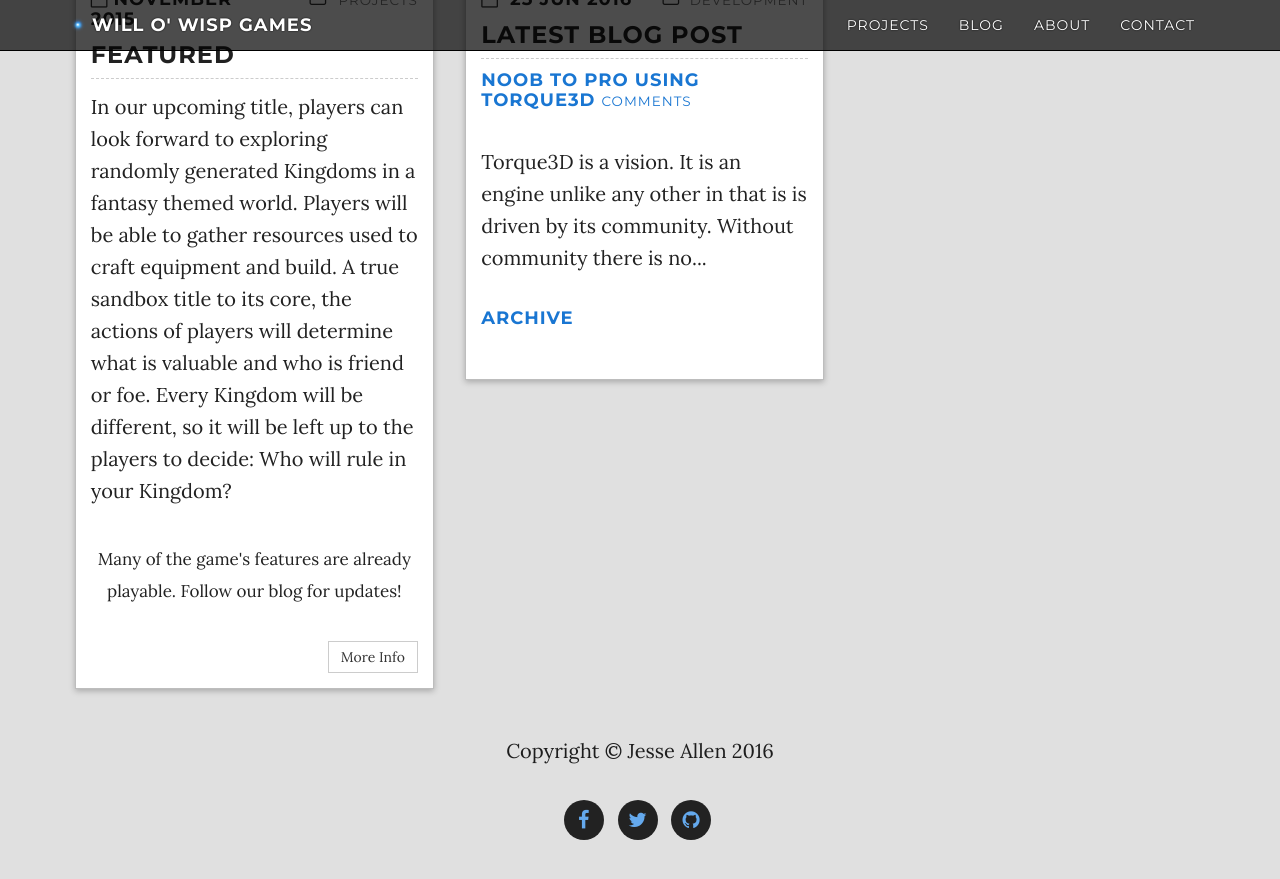
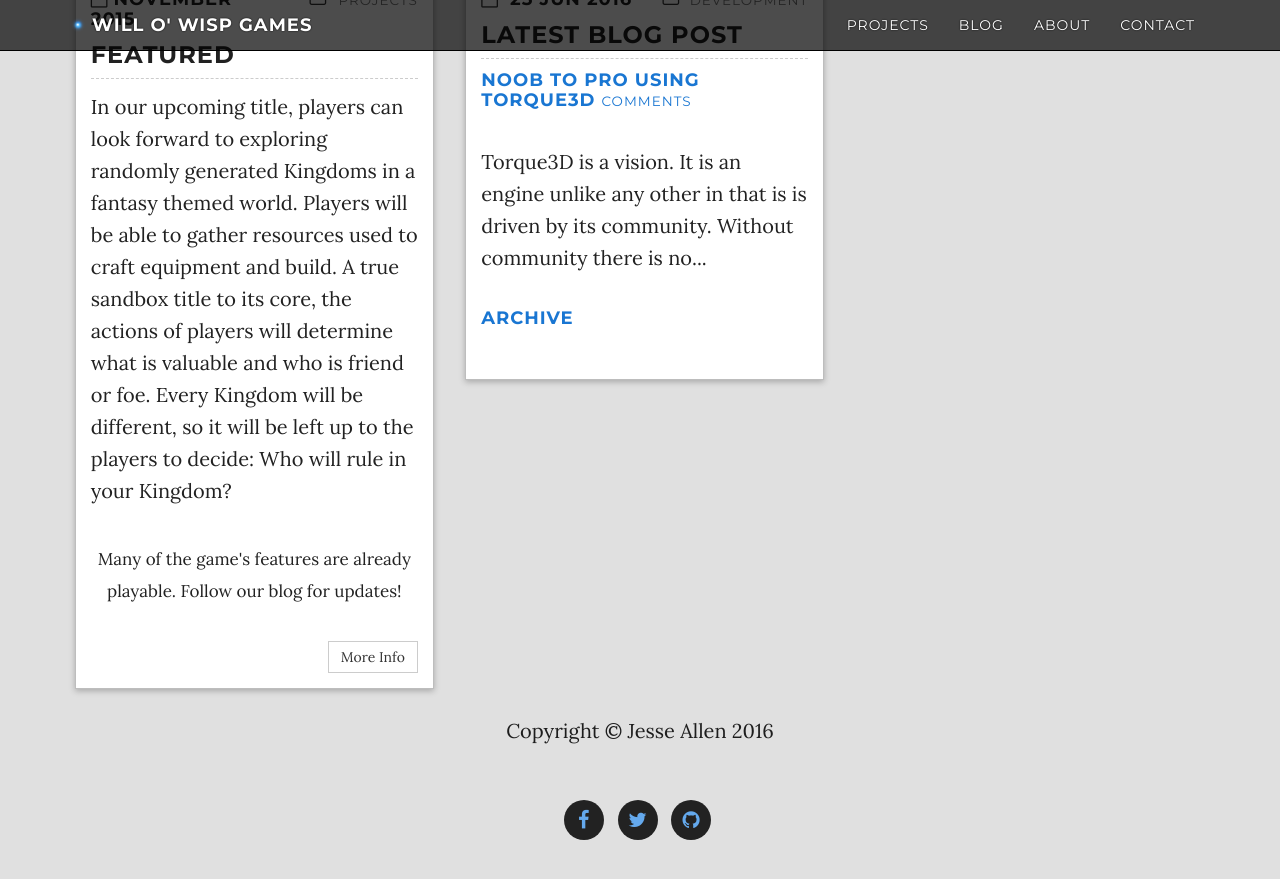
Before and after one commit to WilloWispGames/WilloWispGames.github.io, a Jekyll site: the page built from index.html, in a window 1280 px wide and 900 px high, scrolled down 134 px. Shown: the top 879 px of the window. Built offline with Jekyll 4.4.1, drawn with Linux system fonts in a browser that asks for light colours; nearby versions of some CDN libraries; comment, search, counter and statistics services are not loaded.

Commit message:
Update main.scss

```diff
--- a/css/main.scss
+++ b/css/main.scss
@@ -34,7 +34,7 @@
 #footer {
   //clear: both;
   position: absolute;
-  bottom: 0;
+  bottom: 20px;
   width: 100%;
   height: 125px;
 }
```
